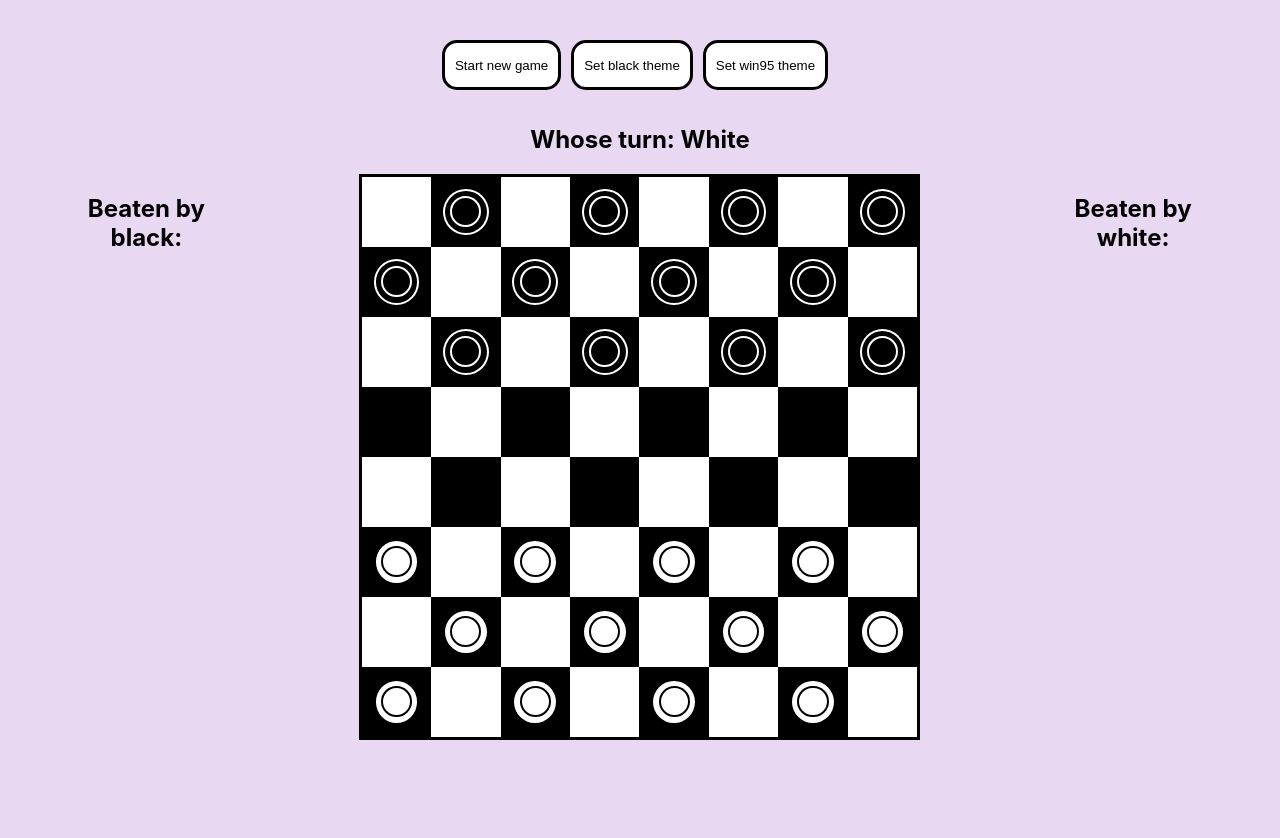
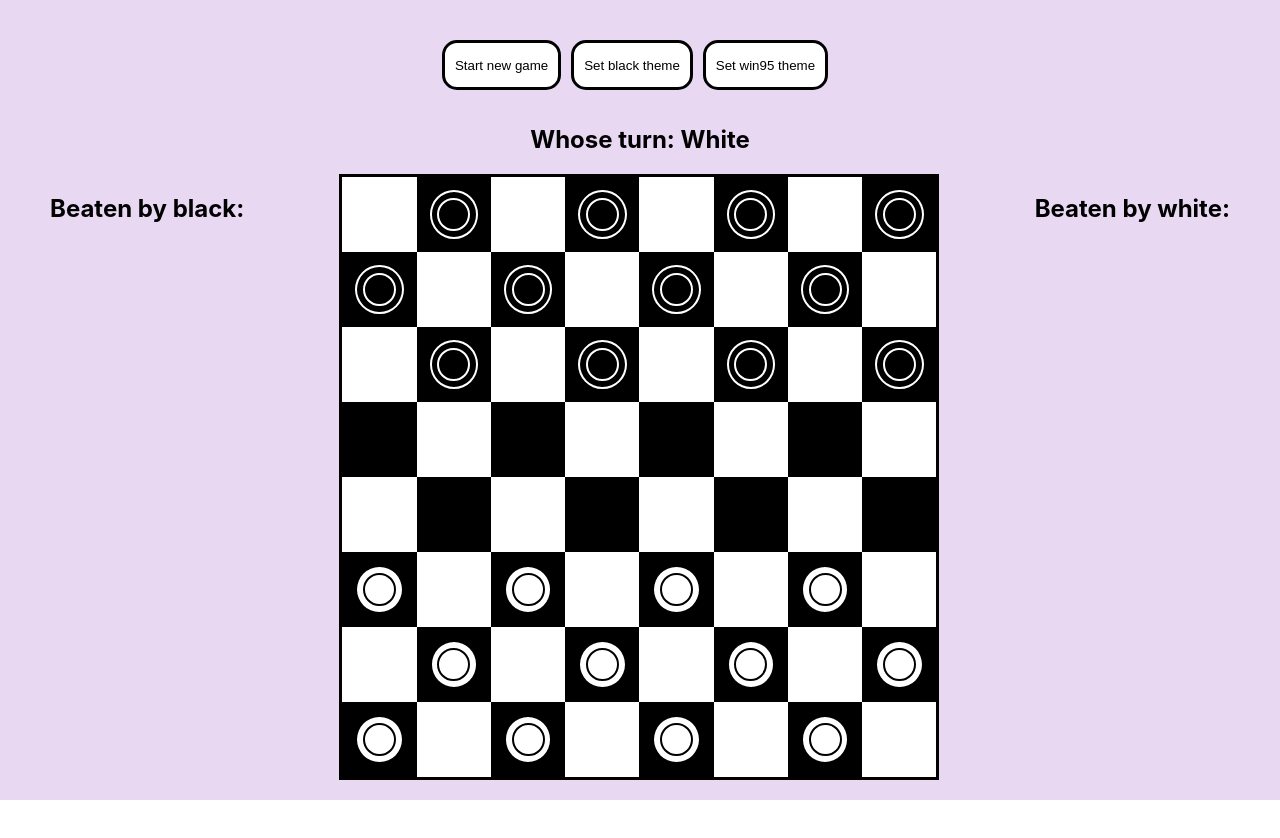
Before and after one commit to alexmoiseyenko/checkers, a React (Create React App) app: page / in a window 1280 px wide. Shown: the top 838 px of the page. After the commit the page ends 800 px from the top, so only its background shows below. Built offline with nearby package versions, Linux system fonts and the light colour scheme; the HTML template or start-up script is replaced by a standard one.

Commit message:
style: make board adaptive

```diff
--- a/src/App.module.css
+++ b/src/App.module.css
@@ -1,6 +1,6 @@
 .App {
   position: relative;
-  height: 100%;
+  height: 100vh;
   text-align: center;
   background: #e9d8f2;
   background-size: cover;
--- a/src/components/Board/Board.module.scss
+++ b/src/components/Board/Board.module.scss
@@ -8,26 +8,14 @@
 
 .board {
   position: relative;
-  width: 80%;
-  height: 80%;
+  width: 100%;
+  height: 100%;
   display: grid;
   background: #fff;
   border: 3px solid #000;
   user-select: none;
 
-  @media screen and (max-width: $desktop-xl) {
-    width: 70%;
-    height: 70%;
-  }
-
-  @media screen and (max-width: $tablet) {
-    width: 70%;
-    height: 70%;
-  }
-
   @media screen and (max-width: $mobile) {
-    width: 78%;
-    height: 78%;
     margin: 0;
   }
 }
--- a/src/components/Board/Board.tsx
+++ b/src/components/Board/Board.tsx
@@ -8,6 +8,11 @@ import { CellProps } from "../../interfaces/interfaces";
 import ThemeStore from "../../store/theme/ThemeStore";
 import { Theme } from "../../enums/Theme";
 import useWindowSize from "../../utils/hooks/useWindowSize";
+import {
+    MOBILE_TOP_CONTENT_SIZE_IN_PIXELS, SIDE_CONTENT_SIZE_IN_PIXELS,
+    TOP_CONTENT_SIZE_IN_PIXELS
+} from "../../utils/consts/board";
+import { SCREEN_SIZE } from "../../utils/consts/consts";
 
 interface BoardProps {
     board: CellProps[];
@@ -75,8 +80,22 @@ const Board: React.FC<BoardProps> = observer((props): JSX.Element => {
     } = useWindowSize();
 
     const boardSize = useMemo(() => {
-        return screenWidth > screenHeight ?
-            screenHeight : screenWidth;
+        const isLaptopPlusSize = screenWidth > SCREEN_SIZE.laptop;
+        const isWidthBiggerThanHeight = screenWidth > screenHeight;
+
+        return isLaptopPlusSize ? (
+            isWidthBiggerThanHeight ? (
+                screenHeight - TOP_CONTENT_SIZE_IN_PIXELS
+            ) : (
+                screenWidth - SIDE_CONTENT_SIZE_IN_PIXELS
+            )
+        ) : (
+            isWidthBiggerThanHeight ? (
+                screenHeight - MOBILE_TOP_CONTENT_SIZE_IN_PIXELS
+            ) : (
+                screenWidth - MOBILE_TOP_CONTENT_SIZE_IN_PIXELS
+            )
+        );
     }, [screenWidth, screenHeight]);
 
     return (
--- a/src/utils/consts/board.ts
+++ b/src/utils/consts/board.ts
@@ -1,7 +1,13 @@
 const BOARD_SIZE_IN_CELLS = 8;
 const NUMBER_OF_PIECES = 12;
+const SIDE_CONTENT_SIZE_IN_PIXELS = 500;
+const TOP_CONTENT_SIZE_IN_PIXELS = 200;
+const MOBILE_TOP_CONTENT_SIZE_IN_PIXELS = 80;
 
 export {
     BOARD_SIZE_IN_CELLS,
     NUMBER_OF_PIECES,
+    SIDE_CONTENT_SIZE_IN_PIXELS,
+    TOP_CONTENT_SIZE_IN_PIXELS,
+    MOBILE_TOP_CONTENT_SIZE_IN_PIXELS,
 }
```
